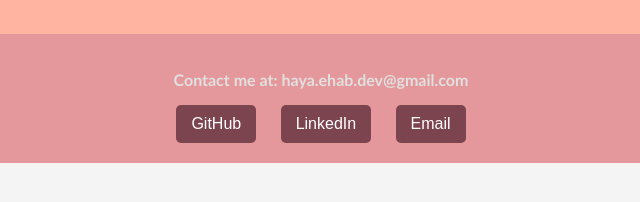
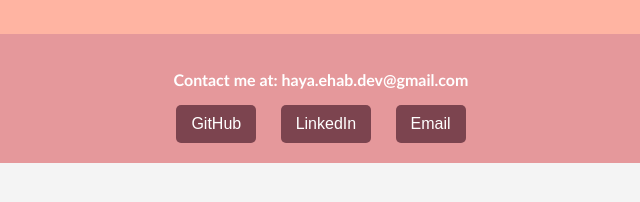
Before and after one commit to haya-ehab/Website-Portfolio, a plain HTML site: page index.html in a window 1280 px wide. Shown: the part 480-682 px from the top of the page, 319-959 px from the left. Drawn offline with Linux system fonts and the light colour scheme.

Commit message:
Update styles.css

```diff
--- a/styles.css
+++ b/styles.css
@@ -180,7 +180,7 @@ font-family: 'Gill Sans', 'Gill Sans MT', Calibri, 'Trebuchet MS', sans-serif;
 }
 
 p {
-color: #e0e0e0;
+color: white;
 font-weight: bold;
 font-family: 'Gill Sans', 'Gill Sans MT', Calibri, 'Trebuchet MS', sans-serif;
 
```
